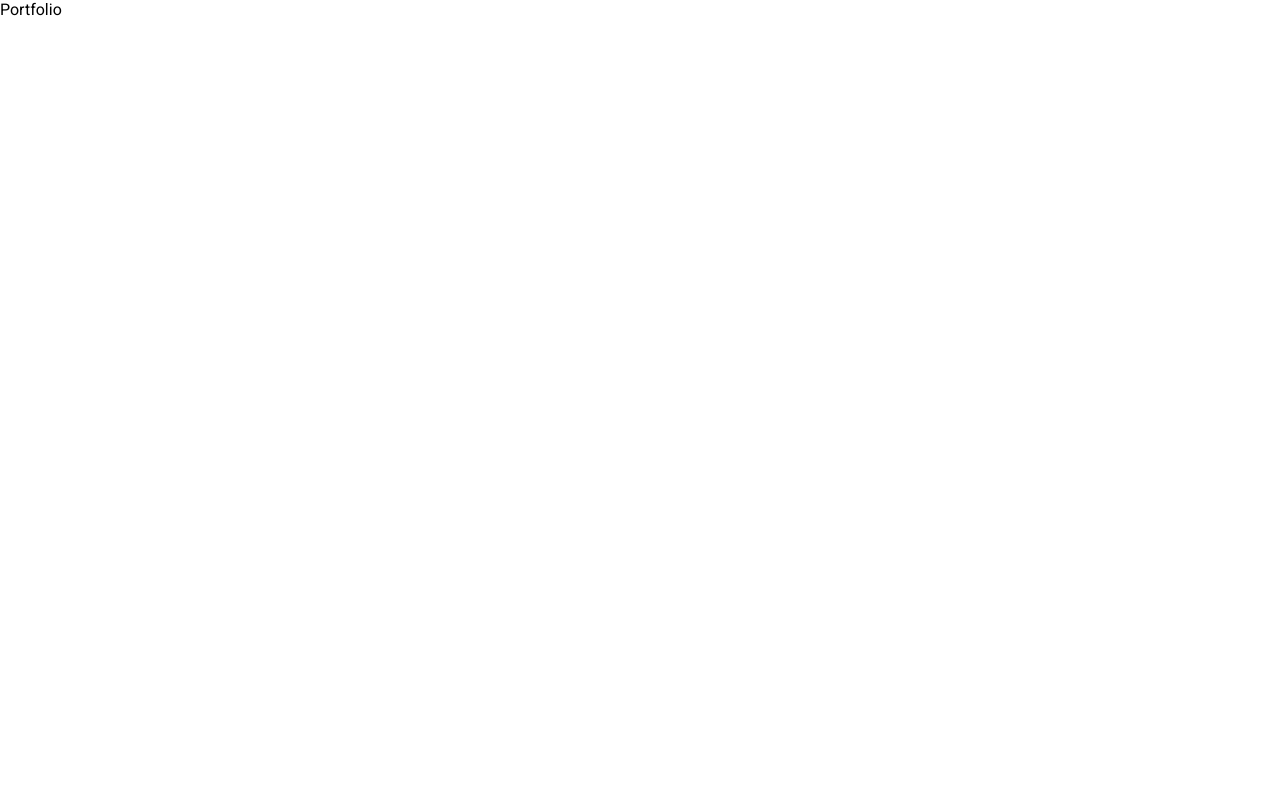
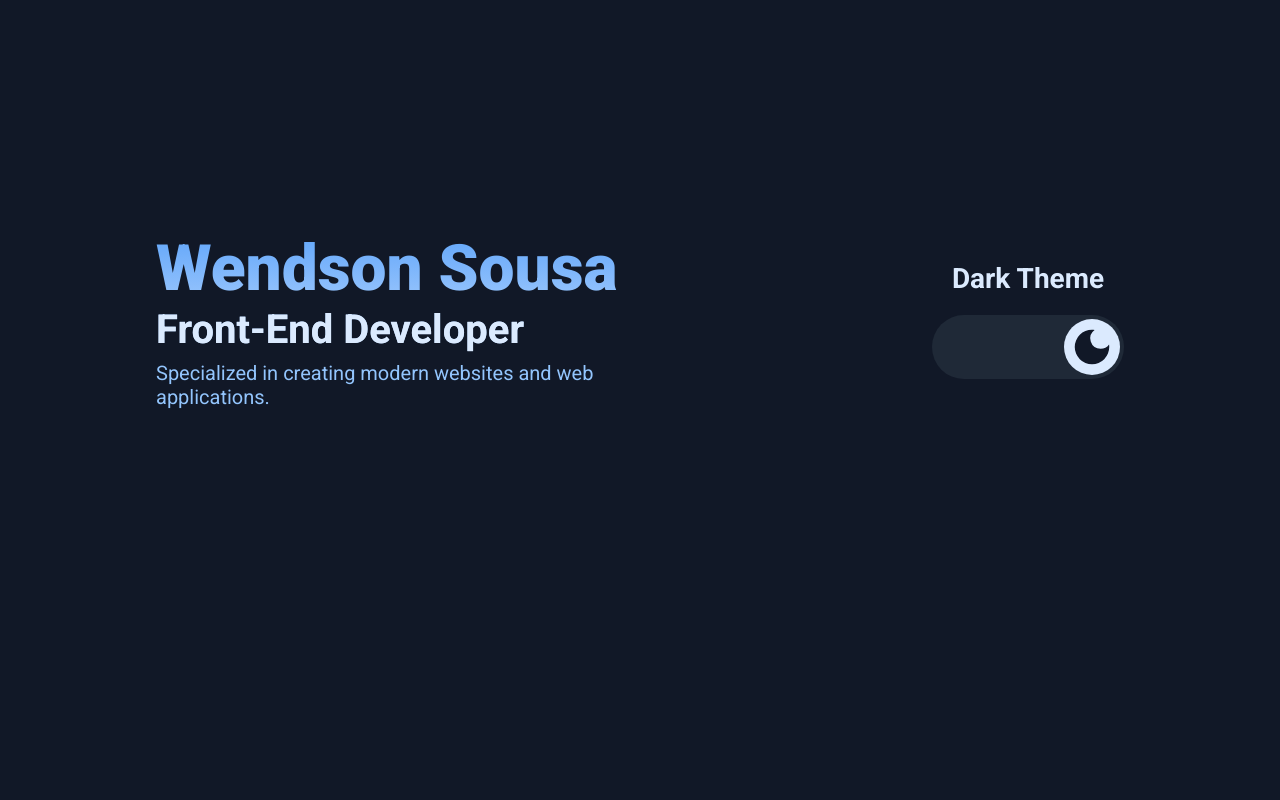
Before and after one commit to wendsondev/portfolio, a Next.js app: page / in a window 1280 px wide. Shown: the top 800 px of the page. Built offline with nearby package versions, Linux system fonts and the light colour scheme.

Commit message:
feat: created home page structure

```diff
--- a/src/pages/index.tsx
+++ b/src/pages/index.tsx
@@ -1,3 +1,35 @@
+import { ThemeSwitch } from '@/components/ThemeSwitch';
+import { About, Container, Projects, Skills, Welcome } from './styles.home';
+
 export default function Home() {
-  return <main>Portfolio</main>;
+  return (
+    <Container>
+      <Welcome>
+        <div>
+          <h1>
+            Wendson Sousa <span>Front-End Developer</span>
+          </h1>
+          <p>Specialized in creating modern websites and web applications.</p>
+        </div>
+
+        <aside>
+          <ThemeSwitch />
+        </aside>
+      </Welcome>
+
+      <About id="about">
+        <span>WS</span>
+
+        <p>{`About a year now, I've been building web applications mainly using React JS with typescript. I'm Currently studying Computer Science at UniFavip Wyden.`}</p>
+      </About>
+
+      <Skills id="skills">
+        <h2>My Skills</h2>
+      </Skills>
+
+      <Projects id="contacts">
+        <h2>My Projects</h2>
+      </Projects>
+    </Container>
+  );
 }
--- /dev/null
+++ b/src/pages/styles.home.ts
@@ -0,0 +1,107 @@
+import styled from 'styled-components';
+
+export const Container = styled.main`
+  width: 100%;
+  display: flex;
+  flex-direction: column;
+  justify-content: space-between;
+  min-height: 2080px;
+  background: ${({ theme }) => theme.colors.background.primary};
+`;
+
+export const Welcome = styled.div`
+  height: 80vh;
+  display: flex;
+  justify-content: space-around;
+  align-items: center;
+
+  div {
+    max-width: 29rem;
+    display: flex;
+    flex-direction: column;
+    gap: 0.5rem;
+
+    h1 {
+      font-size: 4rem;
+      font-weight: 900;
+      background: ${(props) => props.theme.colors.gradient};
+      background-clip: text;
+      -webkit-background-clip: text;
+      -webkit-text-fill-color: transparent;
+
+      span {
+        display: block;
+        font-size: 2.5rem;
+        font-weight: 700;
+        background: ${(props) => props.theme.colors.text.primary};
+        background-clip: text;
+        -webkit-background-clip: text;
+        -webkit-text-fill-color: transparent;
+      }
+    }
+
+    p {
+      font-size: 1.25rem;
+      color: ${(props) => props.theme.colors.text.tertiary};
+    }
+  }
+
+  aside {
+    display: flex;
+    flex-direction: column;
+    justify-content: center;
+    align-items: center;
+  }
+`;
+
+export const About = styled.div`
+  display: flex;
+  justify-content: center;
+  align-items: center;
+  gap: 2rem;
+  padding: 2rem 0;
+  background: ${({ theme }) => theme.colors.background.secondary};
+
+  span {
+    font-size: 4rem;
+    font-weight: 700;
+    background: ${({ theme }) => theme.colors.gradient};
+    background-clip: text;
+    -webkit-background-clip: text;
+    -webkit-text-fill-color: transparent;
+  }
+
+  P {
+    font-size: 1.25rem;
+    color: ${({ theme }) => theme.colors.text.secondary};
+    max-width: 56.5rem;
+  }
+`;
+
+export const Skills = styled.section`
+  display: flex;
+  flex-direction: column;
+  justify-content: center;
+  align-items: center;
+  gap: 2rem;
+
+  h2 {
+    font-size: 2rem;
+    font-weight: 700;
+    color: ${({ theme }) => theme.colors.text.quaternary};
+  }
+`;
+
+export const Projects = styled.section`
+  display: flex;
+  flex-direction: column;
+  justify-content: center;
+  align-items: center;
+  gap: 2rem;
+
+  h2 {
+    font-size: 2rem;
+    font-weight: 700;
+    color: ${({ theme }) => theme.colors.text.quaternary};
+  }
+`;
```
